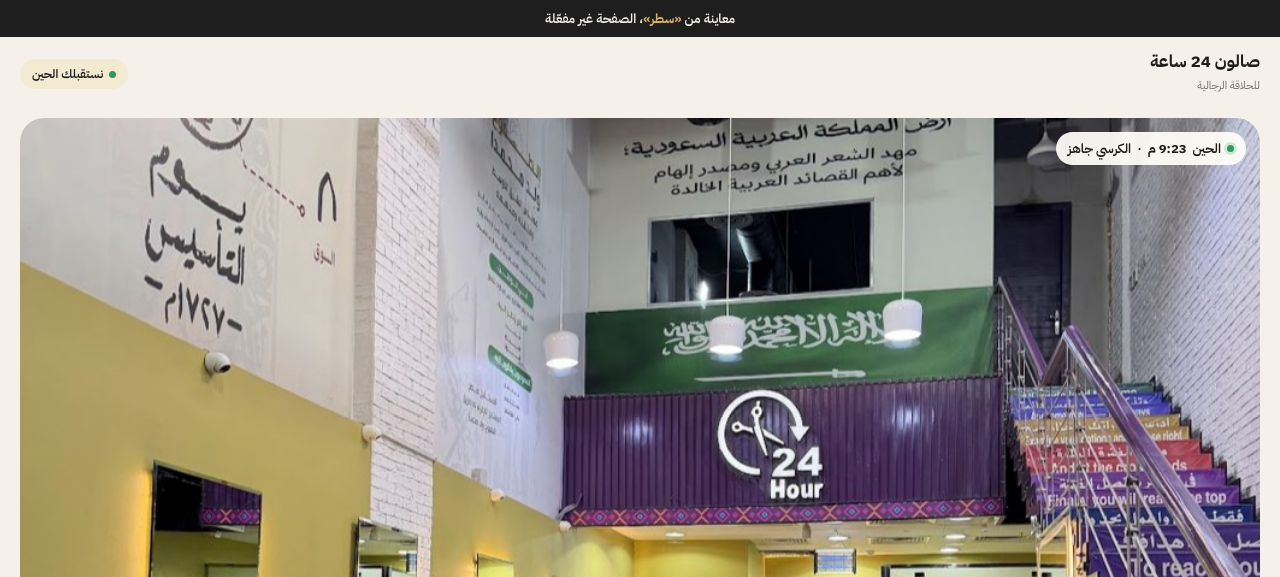
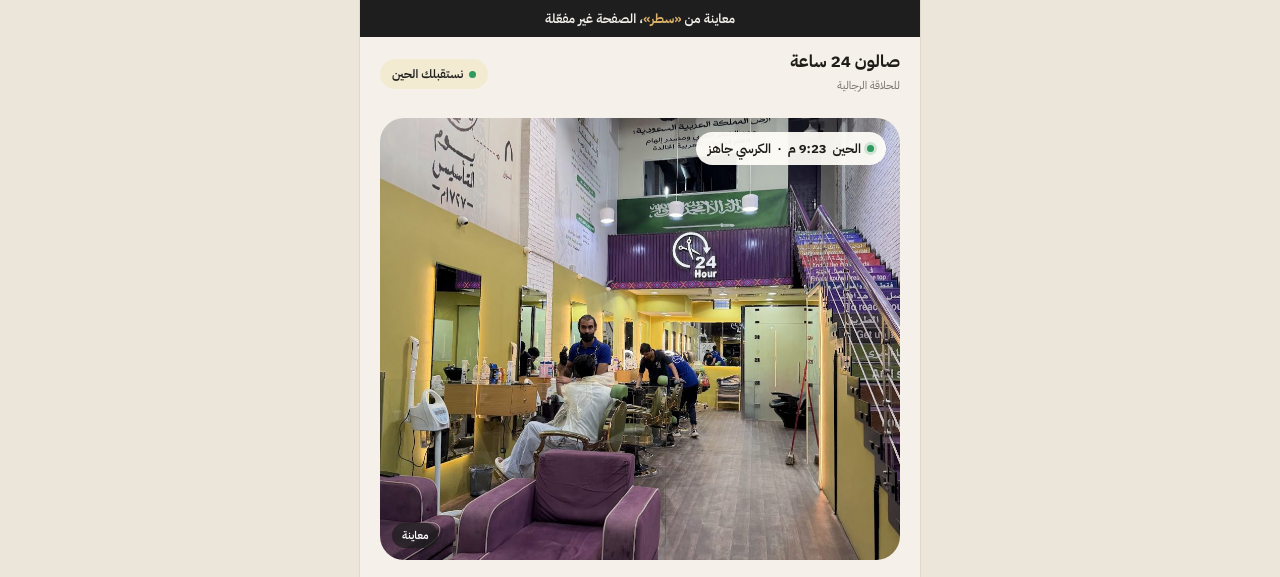
Before and after one commit to slymanalnzy98-hub/satr-demos, a plain HTML site: page s-24/index.html in a window 1280 px wide. Shown: the top 577 px of the page. Drawn offline with Linux system fonts and the light colour scheme.

Commit message:
Previews: centered column on desktop
Co-Authored-By: Claude Opus 5.5 <noreply@anthropic.com>

```diff
--- a/s-24/index.html
+++ b/s-24/index.html
@@ -158,7 +158,7 @@ body{transition:background .5s,color .5s}
 .dock .wa{background:var(--g);color:#fff}
 .dock .cl{width:56px;background:var(--card);border:1px solid var(--line);color:var(--g)}
 .dock svg{width:22px;height:22px}
-html,body{overflow-x:hidden;max-width:100%}img,iframe{max-width:100%}
+html{background:#ebe5da}html,body{overflow-x:hidden}body{max-width:560px;margin:0 auto;box-shadow:0 0 0 1px #e0d8ca}.dock{max-width:560px;margin:0 auto}.pv-bar{max-width:560px;margin:0 auto}img,iframe{max-width:100%}
 
 .pv-bar{position:sticky;top:0;z-index:50;background:#1e1e1e;color:#f5f1ea;text-align:center;font-size:13px;font-weight:600;padding:9px 12px}
 .pv-bar b{color:#d9b16a}
```
Also changed, not shown: s-glow/index.html (+1 -1 lines), s-km1/index.html (+1 -1 lines).
